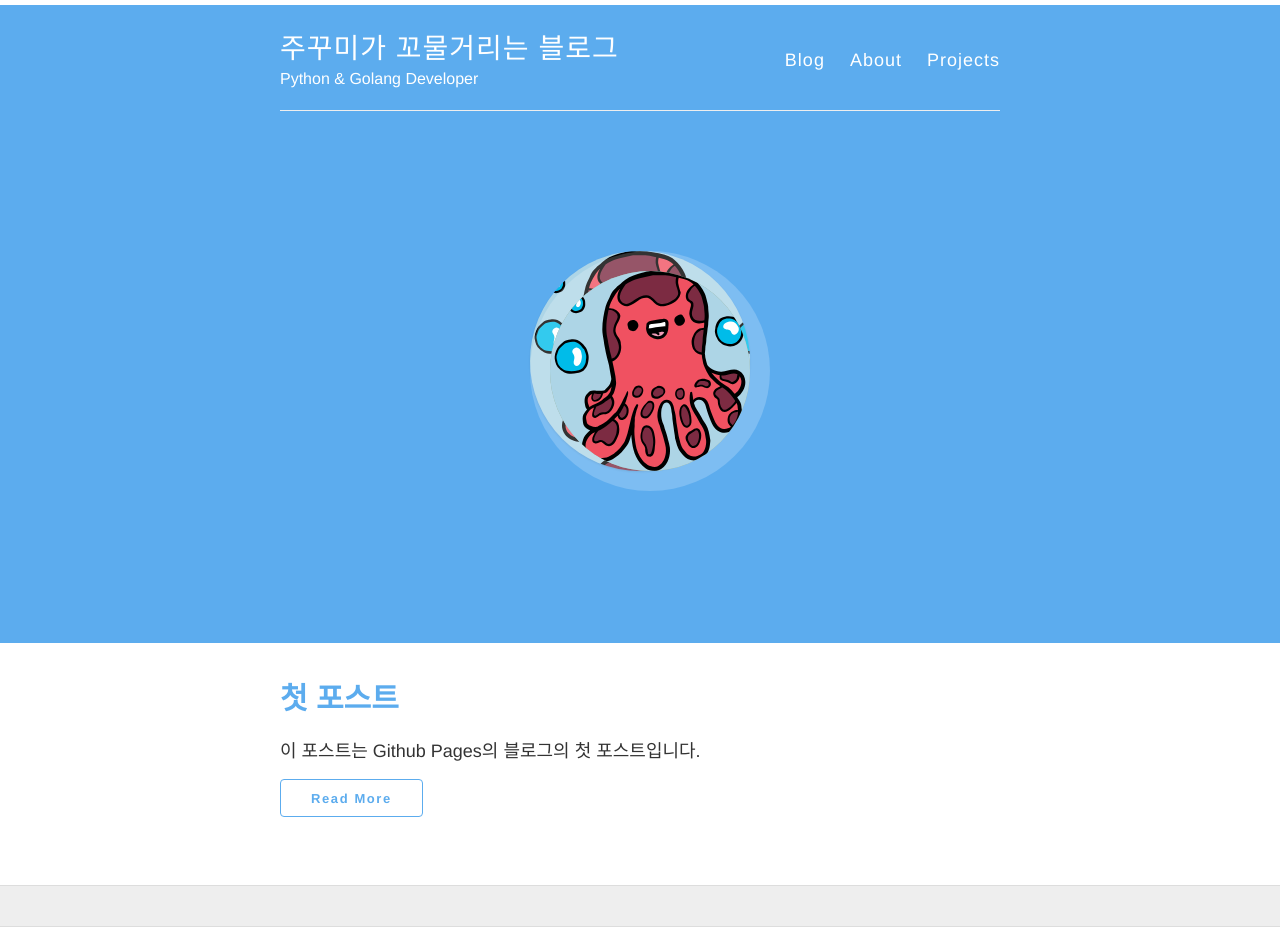
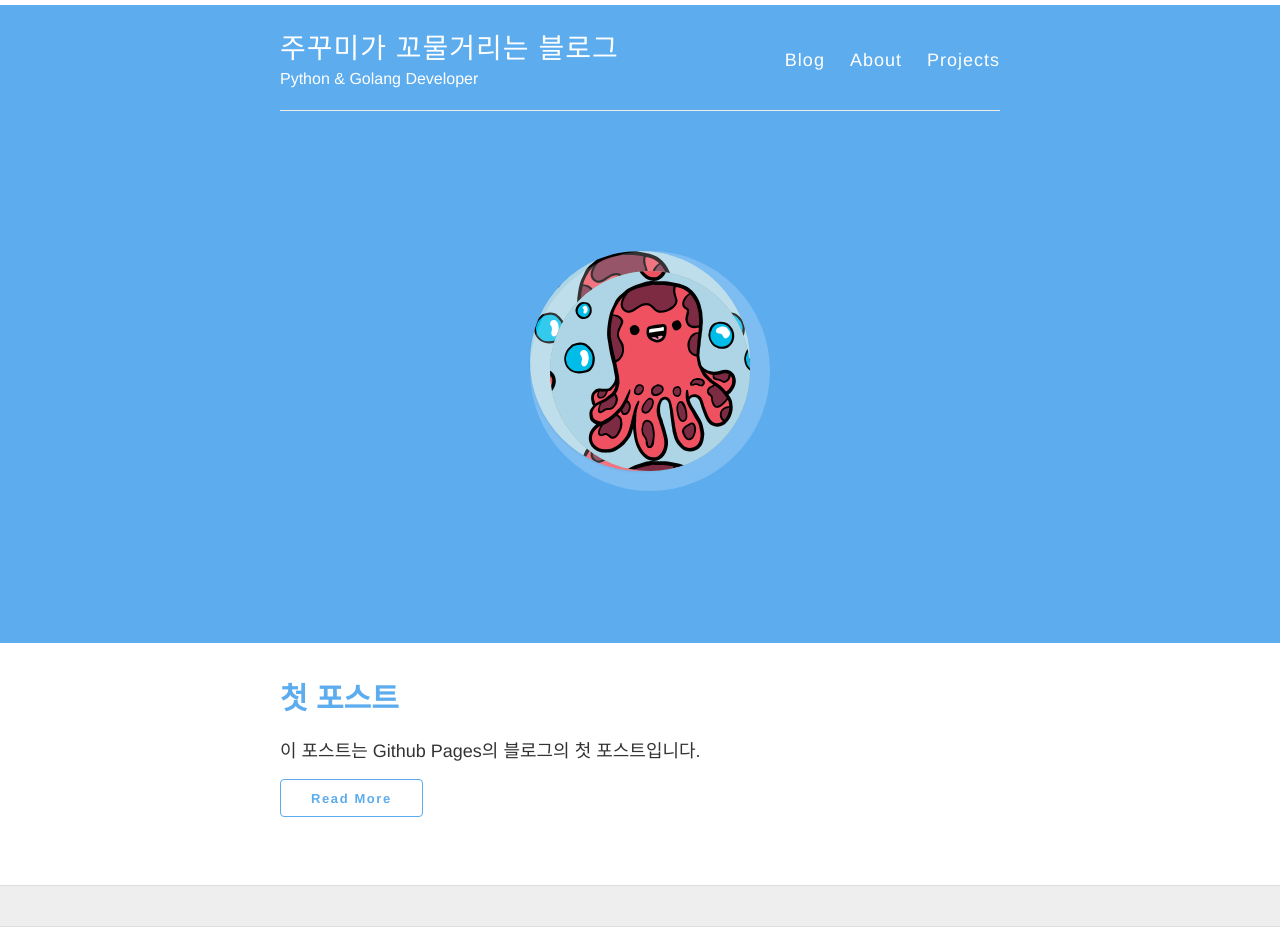
Before and after one commit to joshua1b/joshua1b.github.io, a Jekyll site: the page built from index.html, in a window 1280 px wide. Built offline with Jekyll 4.4.1, drawn with Linux system fonts in a browser that asks for light colours; nearby versions of some CDN libraries.

Commit message:
resized background-size of class ch-img-1.

```diff
--- a/_sass/_jekyll-mono.scss
+++ b/_sass/_jekyll-mono.scss
@@ -240,7 +240,7 @@ button.button-primary:focus {
 
 .ch-img-1 {
 	background-image: url(#{$avatar});
-	background-size: 200px 200px;
+	background-size: 180px 180px;
 }
 
 .ch-info h3 {
```
